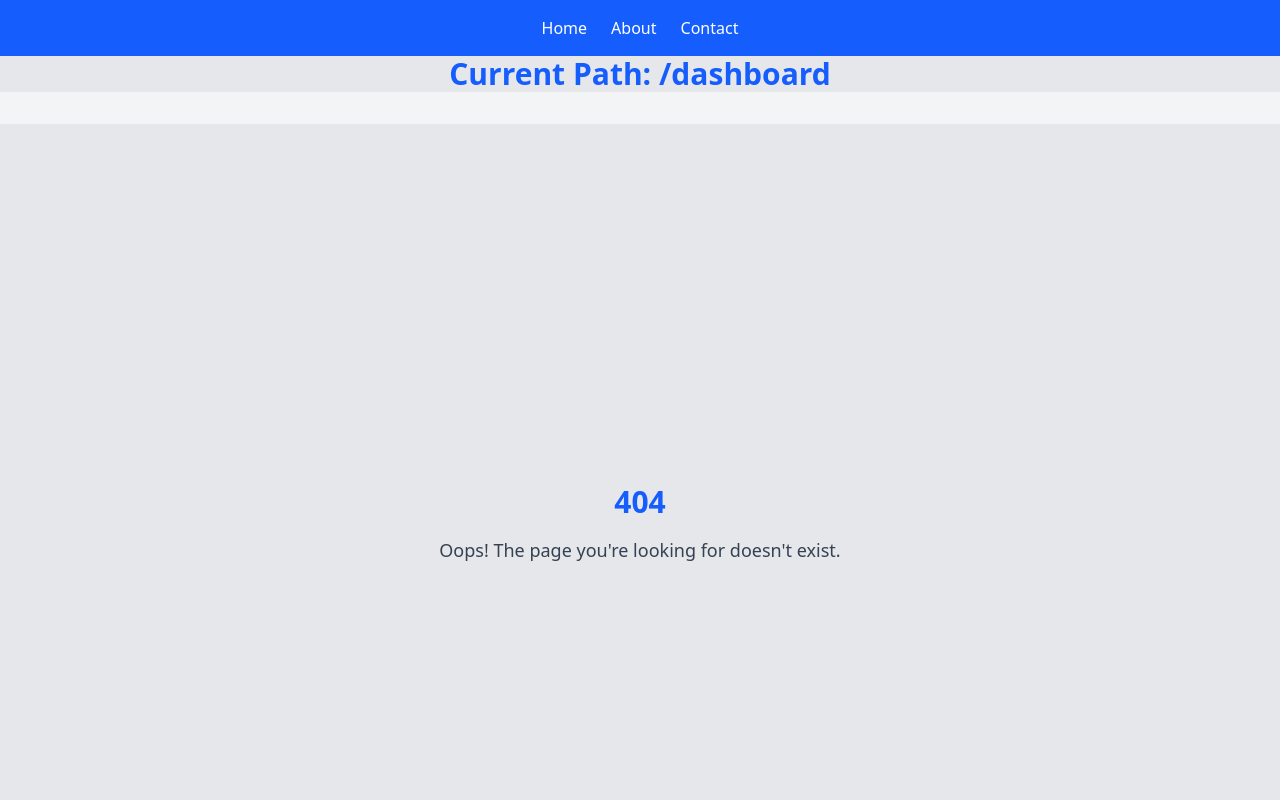
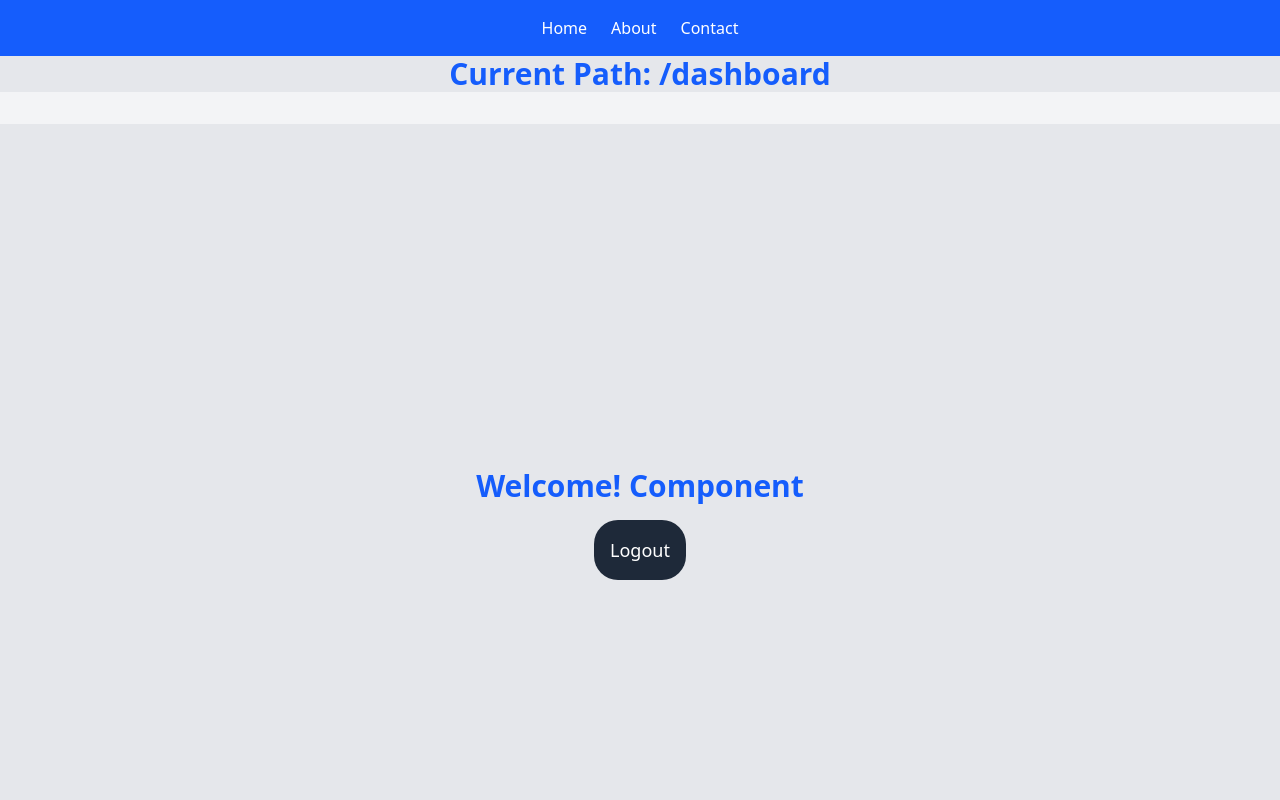
Before and after one commit to RajYadav75/React-2.0, a React (Vite) app in the folder react34-reactrouter/: page /dashboard in a window 1280 px wide. Before the commit this address had no page. Shown: the top 800 px of the page. Built offline with nearby package versions, Linux system fonts and the light colour scheme.

Commit message:
UseNagivate() Hook Implemented

```diff
--- a/react34-reactrouter/src/App.jsx
+++ b/react34-reactrouter/src/App.jsx
@@ -6,6 +6,7 @@ import Contact from "./component/Contact.jsx";
 import Team from "./component/Team.jsx";
 import NotFound from "./component/NotFound.jsx";
 import CurrentLocation from "./component/CurrentLocation.jsx";
+import Dashboard from "./component/Dashboard.jsx";
 
 
 /*
@@ -45,6 +46,7 @@ function App() {
                             <Route path="team" element={<Team />} />
                         </Route>
                         <Route path="/contact" element={<Contact />} />
+                        <Route path="/dashboard" element={<Dashboard />} />
                         <Route path="*" element={<NotFound />} />
                     </Routes>
                 </div>
--- /dev/null
+++ b/react34-reactrouter/src/component/Dashboard.jsx
@@ -0,0 +1,17 @@
+import React from 'react';
+import {useNavigate} from "react-router-dom";
+
+function Dashboard() {
+    const navigate = useNavigate();
+    const handleLogout = () => {
+        navigate('/');
+    }
+    return (
+        <div className='flex flex-col items-center justify-center min-h-screen bg-gray-200' >
+            <h2 className='text-3xl font-bold text-blue-600 '>Welcome! Component</h2>
+            <button className='text-white mt-4 text-lg bg-gray-800 p-4 rounded-3xl' onClick={handleLogout}>Logout</button>
+        </div>
+    );
+}
+
+export default Dashboard;
--- a/react34-reactrouter/src/component/Home.jsx
+++ b/react34-reactrouter/src/component/Home.jsx
@@ -1,10 +1,17 @@
 import React from 'react';
+import {useNavigate} from "react-router-dom";
 
 function Home() {
+    const navigate = useNavigate();
+    const handleLogin = () => {
+        //Login Logic
+        navigate('/dashboard');
+    }
     return (
         <div className='flex flex-col items-center justify-center min-h-screen bg-gray-200' >
             <h2 className='text-3xl font-bold text-blue-600 '>Home Component</h2>
             <p className='text-gray-700 mt-4 text-lg'>Welcome to the Home Page! Explore this site to learn more.</p>
+            <button className='text-white mt-4 text-lg bg-gray-800 p-4 rounded-3xl' onClick={handleLogin}>Login</button>
         </div>
     );
 }
```
